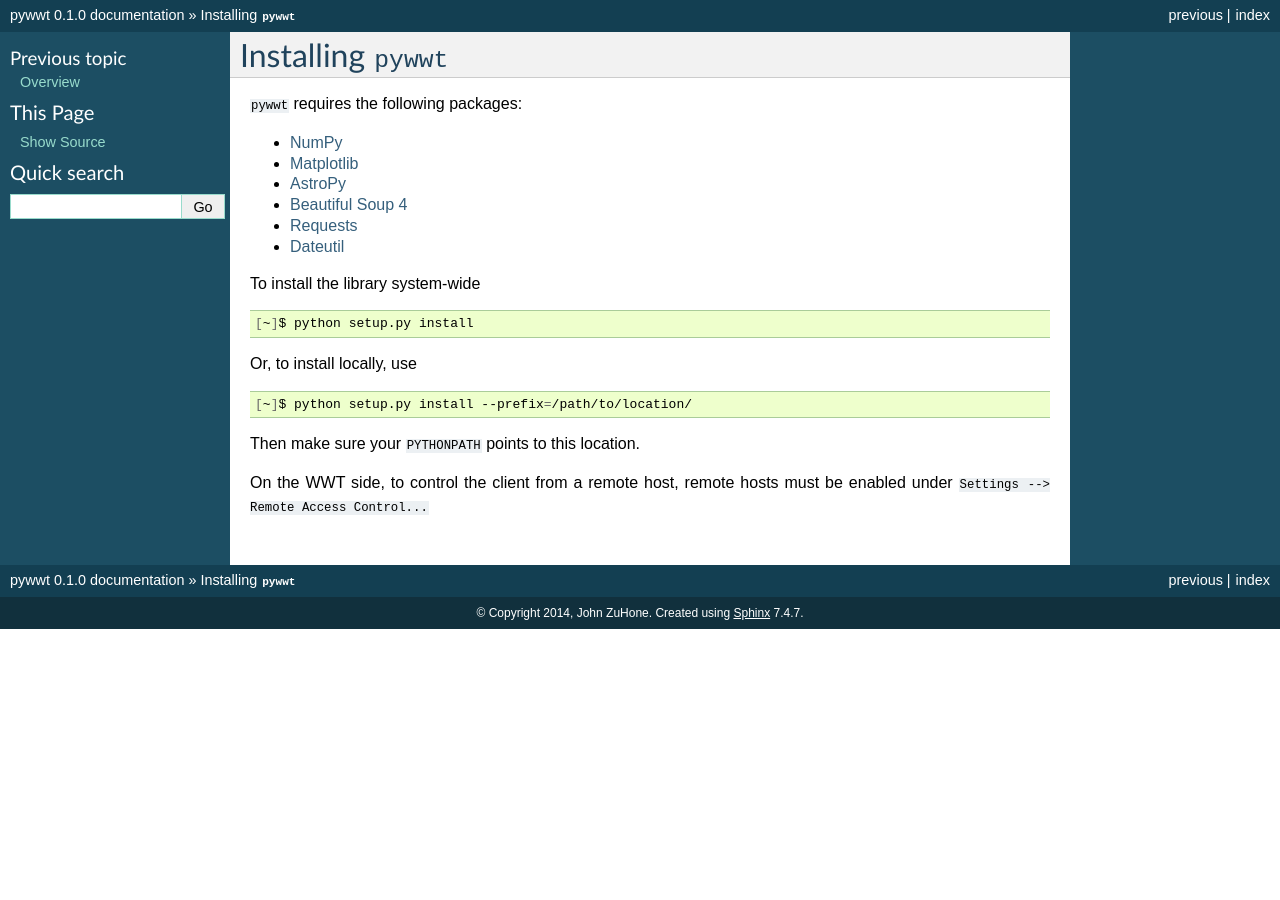
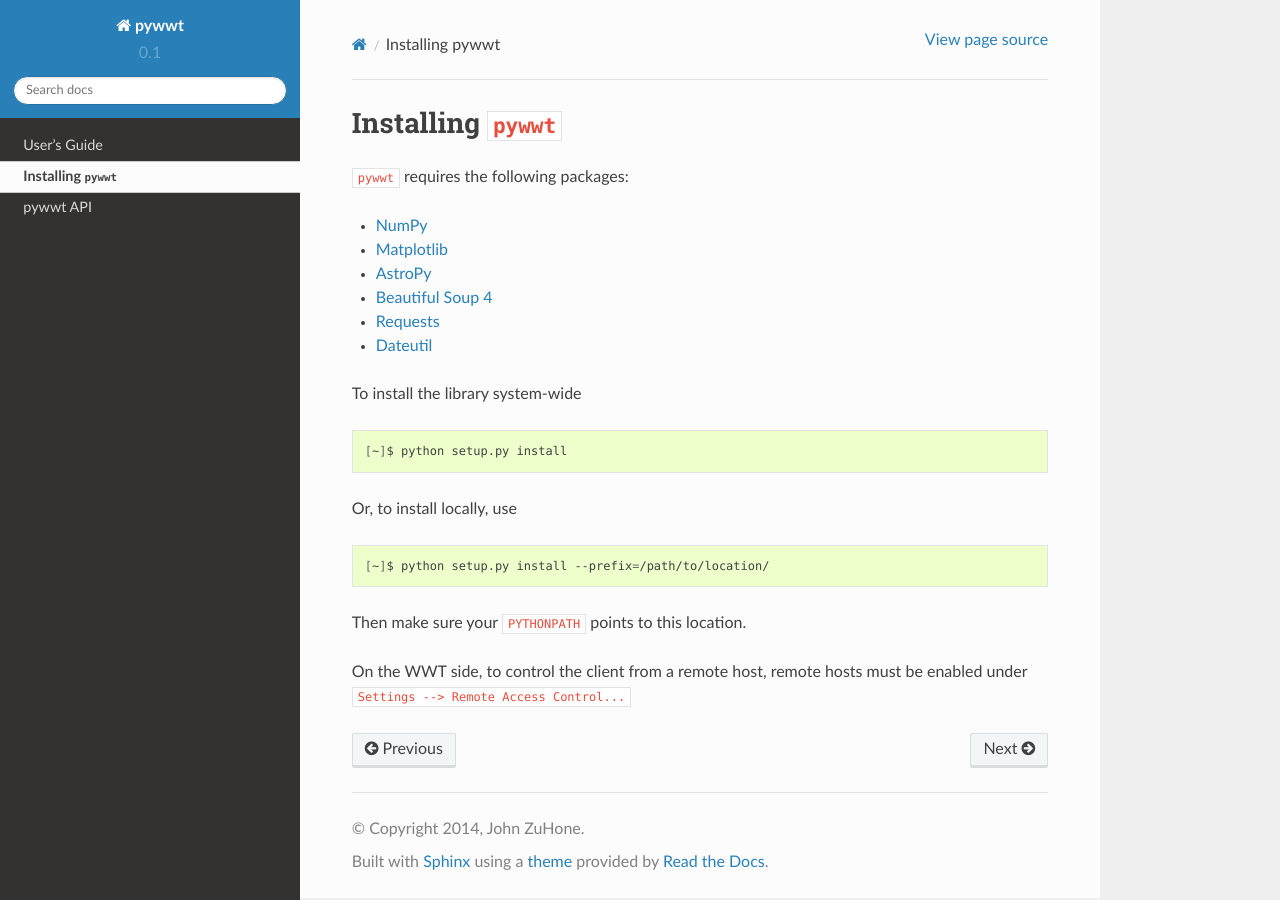
Before and after one commit to WorldWideTelescope/pywwt, a Sphinx documentation site: the page built from source/installing.rst, in a window 1280 px wide. Built offline with Sphinx 7.4.7 and the Read the Docs theme 2.0.0, drawn with Linux system fonts in a browser that asks for light colours.

```diff
--- a/source/conf.py
+++ b/source/conf.py
@@ -14,6 +14,7 @@
 
 import sys
 import os
+import sphinx_rtd_theme
 
 # If extensions (or modules to document with autodoc) are in another directory,
 # add these directories to sys.path here. If the directory is relative to the
@@ -103,7 +104,7 @@ pygments_style = 'sphinx'
 
 # The theme to use for HTML and HTML Help pages.  See the documentation for
 # a list of builtin themes.
-html_theme = 'default'
+html_theme = 'sphinx_rtd_theme'
 
 # Theme options are theme-specific and customize the look and feel of a theme
 # further.  For a list of options available for each theme, see the
@@ -111,7 +112,7 @@ html_theme = 'default'
 #html_theme_options = {}
 
 # Add any paths that contain custom themes here, relative to this directory.
-#html_theme_path = []
+html_theme_path = [sphinx_rtd_theme.get_html_theme_path()]
 
 # The name for this set of Sphinx documents.  If None, it defaults to
 # "<project> v<release> documentation".
--- a/source/index.rst
+++ b/source/index.rst
@@ -9,10 +9,11 @@ pywwt Documentation
 Contents:
 
 .. toctree::
-   :maxdepth: 2
+   :maxdepth: 3
 
-   overview
+   users_guide
    installing
+   api/pywwt
 
 Indices and tables
 ==================
```
Also changed, not shown: source/api/pywwt.client.rst (added, +7 -0 lines), source/api/pywwt.layer.rst (added, +7 -0 lines), source/api/pywwt.rst (added, +8 -0 lines), source/api/pywwt.utils.rst (added, +7 -0 lines), source/overview.rst (deleted, +0 -28 lines), source/users_guide.rst (added, +82 -0 lines).
